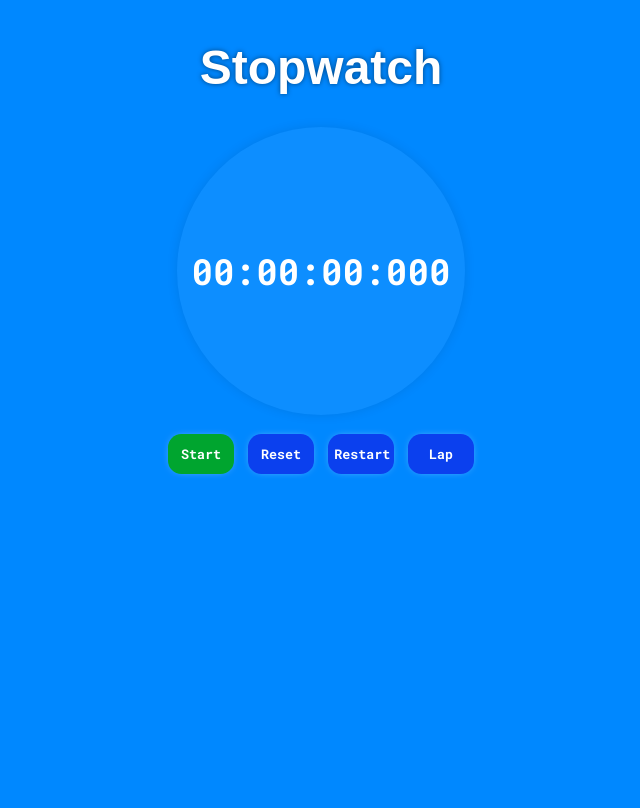
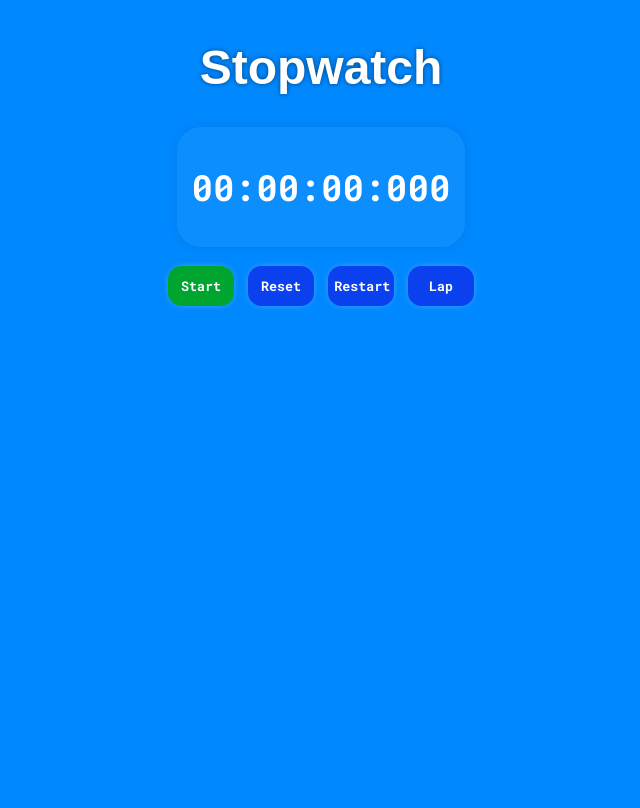
Before and after one commit to ThalitaC/stopwatch-vanilla-js, a plain HTML site: page index.html in a window 1280 px wide. Shown: the whole page, without its empty margins (319-959 px from the left). Drawn offline with Linux system fonts and the light colour scheme.

Commit message:
style: change timer to rectangular

```diff
--- a/style.css
+++ b/style.css
@@ -29,11 +29,11 @@ body {
 .timer-container {
   align-items: center;
   background-color: rgba(255, 255, 255, 0.05);
-  border-radius: 50%;
+  border-radius: 1em;
   box-shadow: 0px 0px 15px -5px rgba(0, 0, 0, 0.2);
   display: flex;
   font-family: 'Roboto Mono', monospace;
-  height: 12em;
+  height: 5em;
   justify-content: center;
   width: 12em;
 }
@@ -53,8 +53,8 @@ button {
   font-family: 'Roboto Mono', monospace;
   font-weight: 700;
   height: 3em;
+  padding: 0.5em;
   margin: 0.5em;
-  padding: 0.5em;
   width: 5em;
 }
 
```
